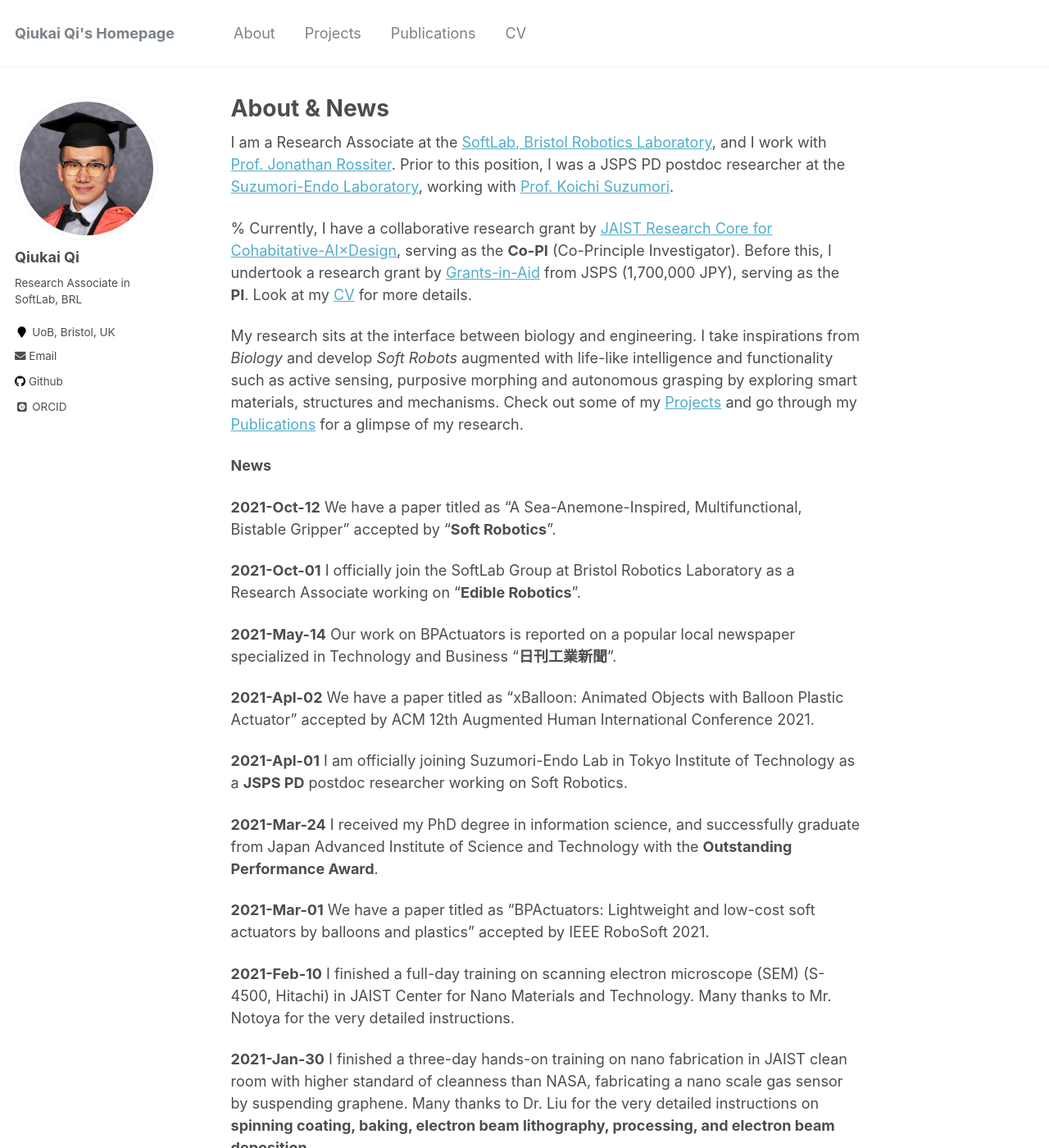
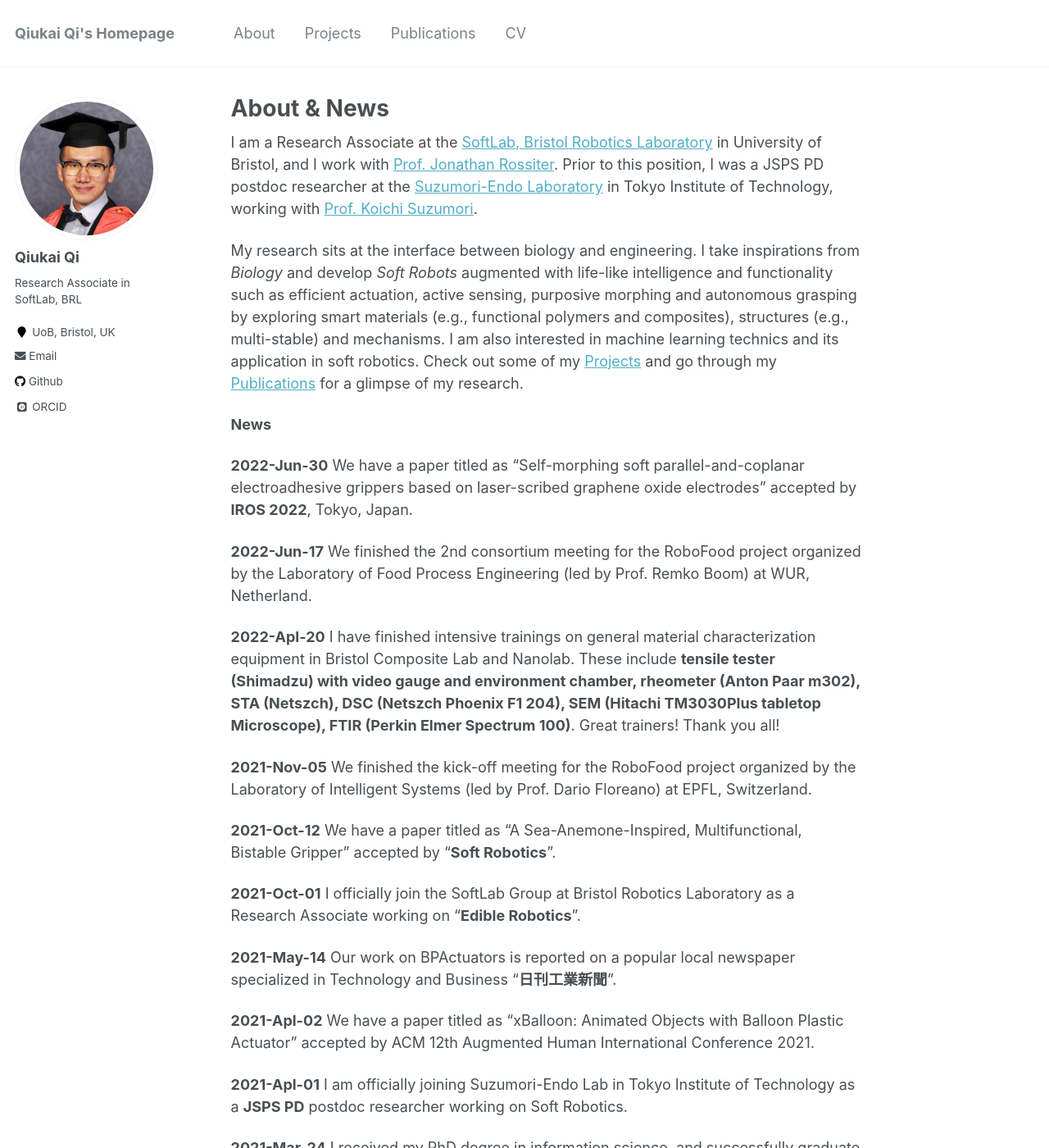
Before and after one commit to QiukaiQi/qiukaiqi.github.io, a Jekyll site: the page built from _pages/about.md, in a window 1280 px wide and 1400 px high. Shown: the whole window at 82% size. Built offline with Jekyll 4.4.1, drawn with Linux system fonts in a browser that asks for light colours; some web fonts are replaced.

Commit message:
Update about.md

```diff
--- a/_pages/about.md
+++ b/_pages/about.md
@@ -8,13 +8,19 @@ redirect_from:
   - /about.html
 ---
 
-I am a Research Associate at the [SoftLab, Bristol Robotics Laboratory](https://www.bristolroboticslab.com/soft-robotics), and I work with [Prof. Jonathan Rossiter](https://www.bristol.ac.uk/people/person/Jonathan-Rossiter-9fcc55a3-fc9a-43a3-97a5-3aceca87cf4f/). Prior to this position, I was a JSPS PD postdoc researcher at the [Suzumori-Endo Laboratory](http://www-robot.mes.titech.ac.jp/home.html), working with [Prof. Koichi Suzumori](https://scholar.google.co.jp/citations?user=tSmkV74AAAAJ&hl=en).
+I am a Research Associate at the [SoftLab, Bristol Robotics Laboratory](https://www.bristolroboticslab.com/soft-robotics) in University of Bristol, and I work with [Prof. Jonathan Rossiter](https://www.bristol.ac.uk/people/person/Jonathan-Rossiter-9fcc55a3-fc9a-43a3-97a5-3aceca87cf4f/). Prior to this position, I was a JSPS PD postdoc researcher at the [Suzumori-Endo Laboratory](http://www-robot.mes.titech.ac.jp/home.html) in Tokyo Institute of Technology, working with [Prof. Koichi Suzumori](https://scholar.google.co.jp/citations?user=tSmkV74AAAAJ&hl=en).
 
-% Currently, I have a collaborative research grant by [JAIST Research Core for Cohabitative-AI×Design](https://www.jaist.ac.jp/english/research/core-center/caid.html), serving as the **Co-PI** (Co-Principle Investigator). Before this, I undertook a research grant by [Grants-in-Aid](https://www.jsps.go.jp/english/e-grants/index.html) from JSPS (1,700,000 JPY), serving as the **PI**. Look at my [CV](https://qiukaiqi.github.io/cv/) for more details.
-
-My research sits at the interface between biology and engineering. I take inspirations from *Biology* and develop *Soft Robots* augmented with life-like intelligence and functionality such as active sensing, purposive morphing and autonomous grasping by exploring smart materials, structures and mechanisms. Check out some of my [Projects](https://qiukaiqi.github.io/portfolio/) and go through my [Publications](https://qiukaiqi.github.io/publications/) for a glimpse of my research.
+My research sits at the interface between biology and engineering. I take inspirations from *Biology* and develop *Soft Robots* augmented with life-like intelligence and functionality such as efficient actuation, active sensing, purposive morphing and autonomous grasping by exploring smart materials (e.g., functional polymers and composites), structures (e.g., multi-stable) and mechanisms. I am also interested in machine learning technics and its application in soft robotics. Check out some of my [Projects](https://qiukaiqi.github.io/portfolio/) and go through my [Publications](https://qiukaiqi.github.io/publications/) for a glimpse of my research.
 
 **News**
+
+**2022-Jun-30** We have a paper titled as "Self-morphing soft parallel-and-coplanar electroadhesive grippers based on laser-scribed graphene oxide electrodes" accepted by **IROS 2022**, Tokyo, Japan.
+
+**2022-Jun-17** We finished the 2nd consortium meeting for the RoboFood project organized by the Laboratory of Food Process Engineering (led by Prof. Remko Boom) at WUR, Netherland.
+
+**2022-Apl-20** I have finished intensive trainings on general material characterization equipment in Bristol Composite Lab and Nanolab. These include **tensile tester (Shimadzu) with video gauge and environment chamber, rheometer (Anton Paar m302), STA (Netszch), DSC (Netszch Phoenix F1 204), SEM (Hitachi TM3030Plus tabletop Microscope), FTIR (Perkin Elmer Spectrum 100)**. Great trainers! Thank you all!
+
+**2021-Nov-05** We finished the kick-off meeting for the RoboFood project organized by the Laboratory of Intelligent Systems (led by Prof. Dario Floreano) at EPFL, Switzerland.
 
 **2021-Oct-12** We have a paper titled as "A Sea-Anemone-Inspired, Multifunctional, Bistable Gripper" accepted by "**Soft Robotics**".
 
```
